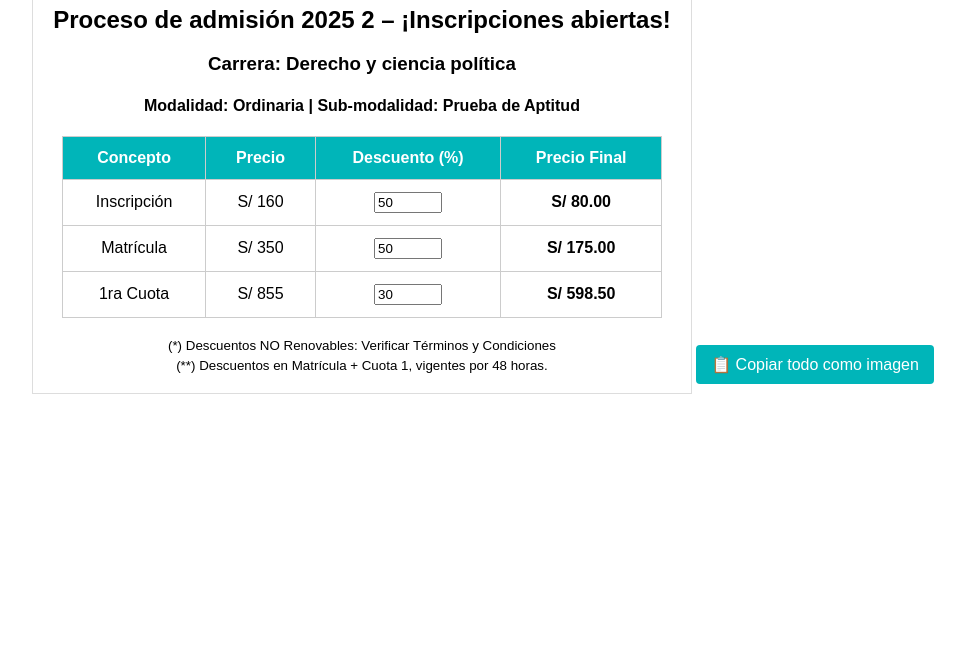
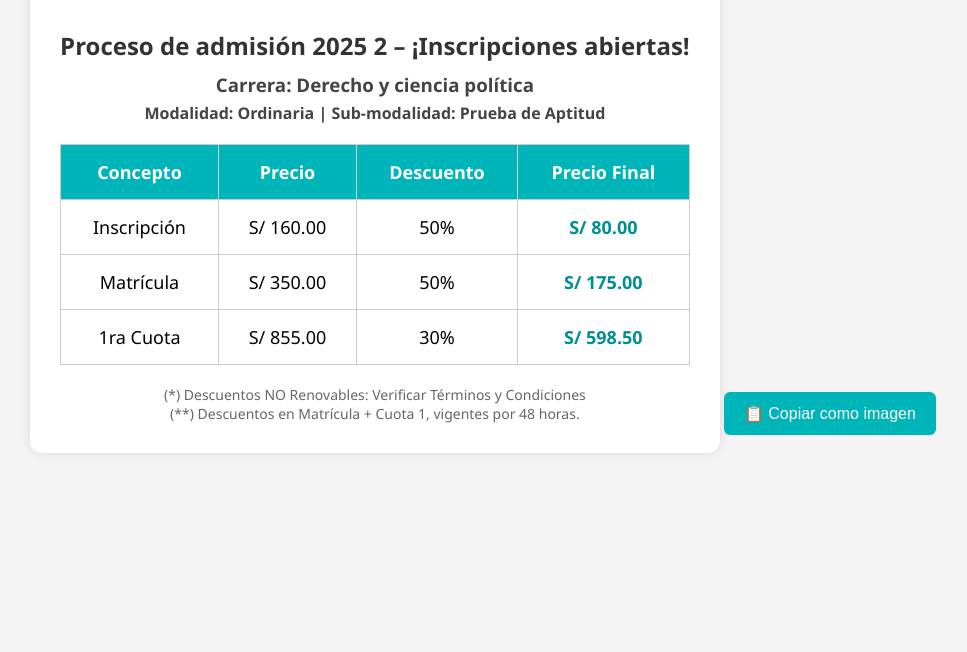
Before and after one commit to ShadowK4G3/Admisiones_Wiener, a plain HTML site: page index.html in a window 1280 px wide. Shown: the part 148-800 px from the top of the page, without its empty margins (157-1124 px from the left). Drawn offline with nearby package versions, Linux system fonts and the light colour scheme.

Commit message:
Update index.html

```diff
--- a/index.html
+++ b/index.html
@@ -3,126 +3,117 @@
 <head>
   <meta charset="UTF-8" />
   <meta name="viewport" content="width=device-width, initial-scale=1.0"/>
-  <title>Admisión Norbert Wiener</title>
+  <title>Resumen Admisión</title>
   <style>
     body {
-      font-family: Arial, sans-serif;
-      padding: 20px;
+      font-family: 'Segoe UI', sans-serif;
+      background: #f4f4f4;
+      padding: 40px;
       text-align: center;
     }
+    .contenedor {
+      display: inline-block;
+      background: #fff;
+      padding: 30px;
+      border-radius: 12px;
+      box-shadow: 0 0 12px rgba(0,0,0,0.1);
+      max-width: 700px;
+    }
     .logo {
-      width: 180px;
+      width: 160px;
       margin-bottom: 20px;
     }
-    .contenedor-captura {
-      display: inline-block;
-      background: white;
-      padding: 20px;
-      border: 1px solid #ddd;
+    h2 {
+      color: #333;
+      margin-bottom: 10px;
+    }
+    h3, h4 {
+      margin: 5px 0;
+      color: #444;
     }
     table {
       margin: 20px auto;
+      width: 100%;
       border-collapse: collapse;
-      width: 100%;
-      max-width: 600px;
+      font-size: 18px;
     }
     th, td {
-      padding: 12px 20px;
+      padding: 15px;
       border: 1px solid #ccc;
     }
-    .etiqueta {
+    th {
       background-color: #00b5b9;
       color: white;
+    }
+    td.precio-final {
       font-weight: bold;
+      color: #008f92;
     }
-    input[type="number"] {
-      width: 60px;
+    .nota {
+      font-size: 14px;
+      color: #666;
+      margin-top: 10px;
     }
     button {
       margin-top: 20px;
-      padding: 10px 15px;
+      padding: 12px 20px;
       font-size: 16px;
       background-color: #00b5b9;
       color: white;
       border: none;
-      border-radius: 4px;
+      border-radius: 6px;
       cursor: pointer;
     }
     button:hover {
       background-color: #008f92;
     }
-    small {
-      display: block;
-      margin-top: 5px;
-    }
   </style>
 </head>
 <body>
 
-  <div class="contenedor-captura" id="captura">
+  <div class="contenedor" id="captura">
     <img src="logo.png" class="logo" alt="Logo Universidad">
     <h2>Proceso de admisión 2025 2 – ¡Inscripciones abiertas!</h2>
     <h3>Carrera: Derecho y ciencia política</h3>
     <h4>Modalidad: Ordinaria | Sub-modalidad: Prueba de Aptitud</h4>
 
     <table>
-      <tr class="etiqueta">
+      <tr>
         <th>Concepto</th>
         <th>Precio</th>
-        <th>Descuento (%)</th>
+        <th>Descuento</th>
         <th>Precio Final</th>
       </tr>
       <tr>
         <td>Inscripción</td>
-        <td>S/ <span id="precioInscripcion">160</span></td>
-        <td><input type="number" value="50" id="descInscripcion" onchange="calcularTotal()" /></td>
-        <td><strong>S/ <span id="totalInscripcion">80.00</span></strong></td>
+        <td>S/ 160.00</td>
+        <td>50%</td>
+        <td class="precio-final">S/ 80.00</td>
       </tr>
       <tr>
         <td>Matrícula</td>
-        <td>S/ <span id="precioMatricula">350</span></td>
-        <td><input type="number" value="50" id="descMatricula" onchange="calcularTotal()" /></td>
-        <td><strong>S/ <span id="totalMatricula">175.00</span></strong></td>
+        <td>S/ 350.00</td>
+        <td>50%</td>
+        <td class="precio-final">S/ 175.00</td>
       </tr>
       <tr>
         <td>1ra Cuota</td>
-        <td>S/ <span id="precioCuota">855</span></td>
-        <td><input type="number" value="30" id="descCuota" onchange="calcularTotal()" /></td>
-        <td><strong>S/ <span id="totalCuota">598.50</span></strong></td>
+        <td>S/ 855.00</td>
+        <td>30%</td>
+        <td class="precio-final">S/ 598.50</td>
       </tr>
     </table>
 
-    <small>(*) Descuentos NO Renovables: Verificar Términos y Condiciones</small>
-    <small>(**) Descuentos en Matrícula + Cuota 1, vigentes por 48 horas.</small>
+    <div class="nota">
+      (*) Descuentos NO Renovables: Verificar Términos y Condiciones<br>
+      (**) Descuentos en Matrícula + Cuota 1, vigentes por 48 horas.
+    </div>
   </div>
 
-  <button onclick="copiarComoImagen()">📋 Copiar todo como imagen</button>
+  <button onclick="copiarComoImagen()">📋 Copiar como imagen</button>
 
-  <!-- Scripts -->
   <script src="https://cdn.jsdelivr.net/npm/html2canvas@1.4.1/dist/html2canvas.min.js"></script>
   <script>
-    function calcularTotal() {
-      const precios = {
-        inscripcion: 160,
-        matricula: 350,
-        cuota: 855
-      };
-
-      const descuentos = {
-        inscripcion: parseFloat(document.getElementById("descInscripcion").value),
-        matricula: parseFloat(document.getElementById("descMatricula").value),
-        cuota: parseFloat(document.getElementById("descCuota").value)
-      };
-
-      const calcular = (base, descuento) => (base * (1 - descuento / 100)).toFixed(2);
-
-      document.getElementById("totalInscripcion").textContent = calcular(precios.inscripcion, descuentos.inscripcion);
-      document.getElementById("totalMatricula").textContent = calcular(precios.matricula, descuentos.matricula);
-      document.getElementById("totalCuota").textContent = calcular(precios.cuota, descuentos.cuota);
-    }
-
-    window.onload = calcularTotal;
-
     function copiarComoImagen() {
       const area = document.getElementById("captura");
       html2canvas(area).then(canvas => {
@@ -130,9 +121,9 @@
           navigator.clipboard.write([
             new ClipboardItem({ 'image/png': blob })
           ]).then(() => {
-            alert("✅ Copiado al portapapeles. Usa Ctrl + V en el chat.");
+            alert("✅ Imagen copiada. Usa Ctrl + V en el chat del cliente.");
           }).catch(err => {
-            alert("❌ No se pudo copiar. Intenta con otro navegador o guarda como imagen.");
+            alert("❌ No se pudo copiar la imagen. Intenta usar Chrome o Edge.");
           });
         });
       });
```
